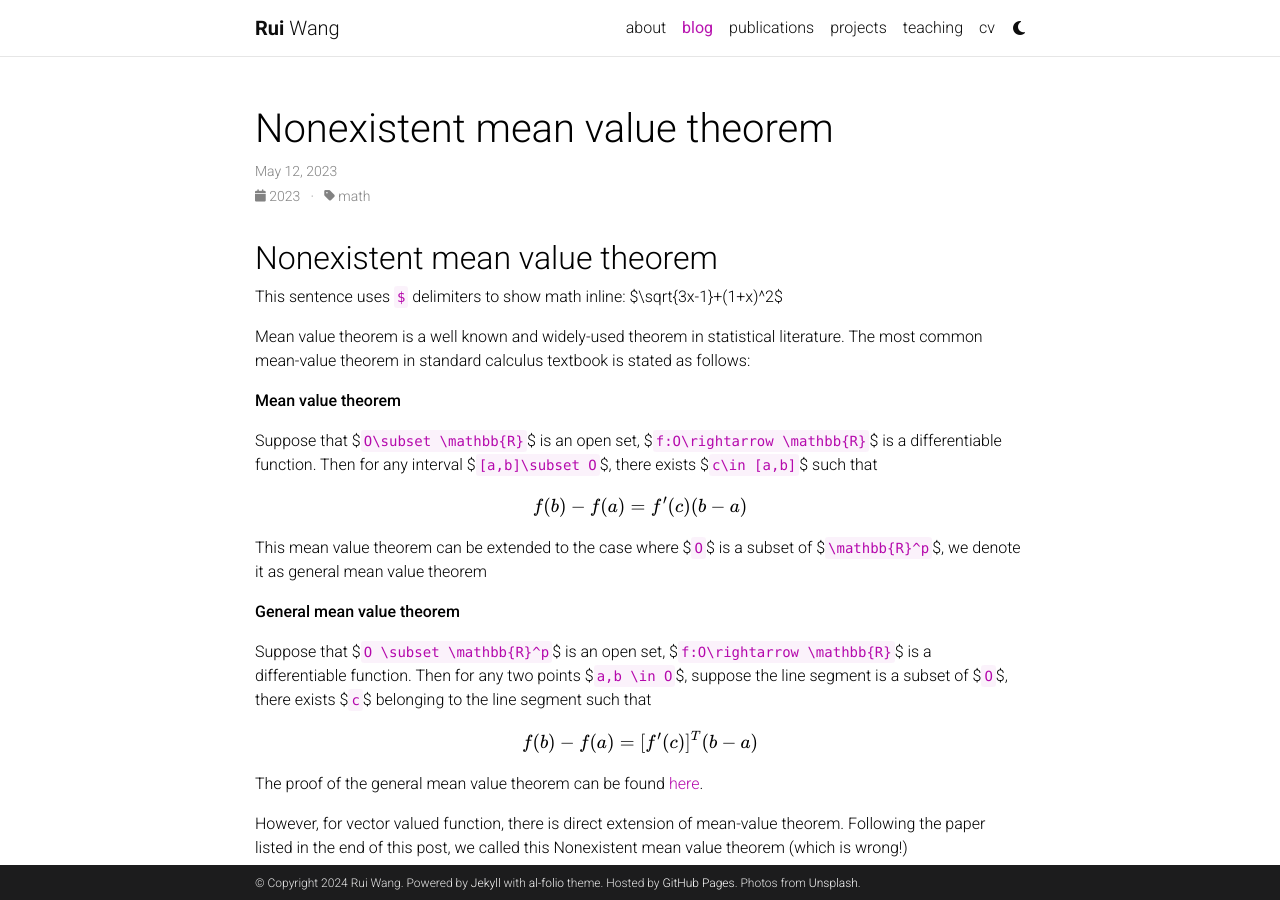
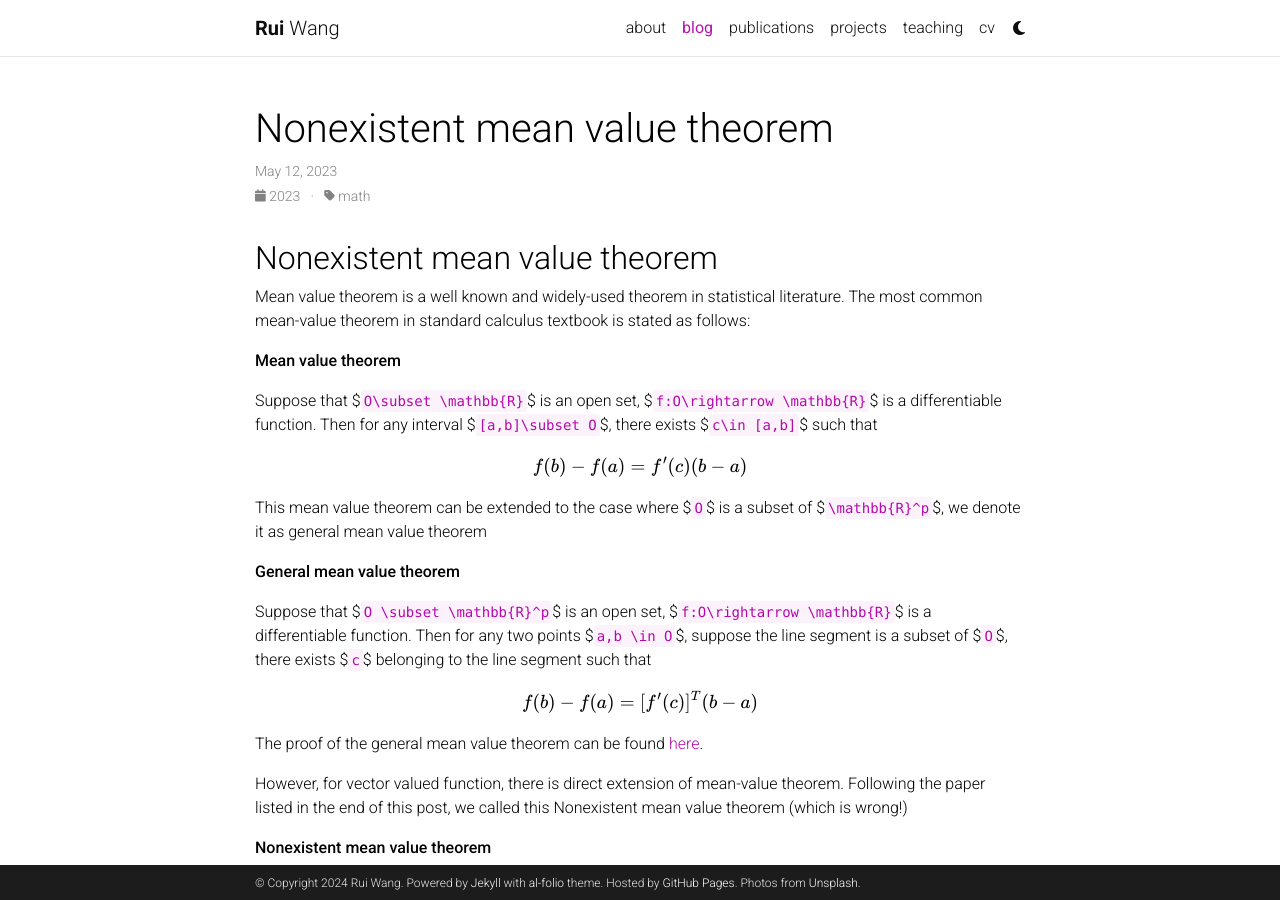
Before and after one commit to wangrui24/wangrui, a Jekyll site: the page built from _posts/2023-08-05-mean_value.md, in a window 1280 px wide and 900 px high. Built offline with Jekyll 4.4.1, drawn with Linux system fonts in a browser that asks for light colours; comment, search, counter and statistics services are not loaded; a style sheet for code colours, icons or effects is not loaded.

Commit message:
Update 2023-08-05-mean_value.md

```diff
--- a/_posts/2023-08-05-mean_value.md
+++ b/_posts/2023-08-05-mean_value.md
@@ -8,8 +8,6 @@ giscus_comments: true
 related_posts: true
 ---
 ## Nonexistent mean value theorem
-
-This sentence uses `$` delimiters to show math inline:  $\sqrt{3x-1}+(1+x)^2$
 
 Mean value theorem is a well known and widely-used theorem in statistical literature. The most common mean-value theorem in standard calculus textbook is stated as follows:
 
```
